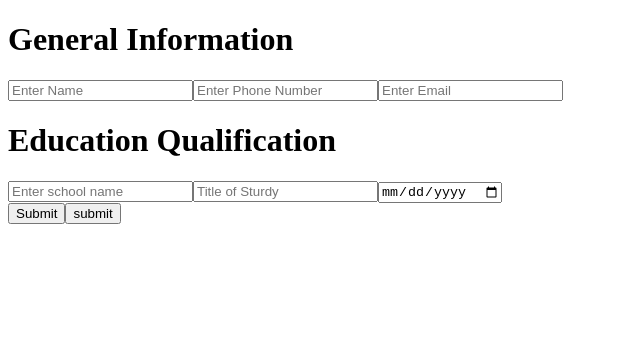
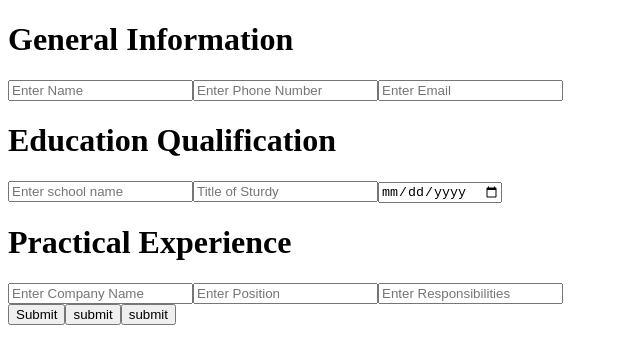
Before and after one commit to sundaymark2020/cv-application, a React (Vite) app: page / in a window 1280 px wide. Shown: the top 364 px of the page, without its empty margins (0-640 px from the left). Built offline with nearby package versions, Linux system fonts and the light colour scheme.

Commit message:
create the practiceExperience component

```diff
--- a/src/App.jsx
+++ b/src/App.jsx
@@ -1,6 +1,7 @@
 import { useState } from "react";
 import GeneralInfo from "./components/GeneralInfo";
 import EducationalExperience from "./components/EducationalExperience";
+import PracticalExperience from "./components/PracticalExperience";
 
 export default function App() {
   const [general, setGeneral] = useState({
@@ -15,9 +16,17 @@ export default function App() {
     date: "",
   });
 
+  const [experience, setExperience] = useState({
+    company: '',
+    position: '',
+    responsibility: ''
+  })
+
   const [isEditing, setIsEditing] = useState(true);
 
   const [isEditingEducation, setIsEditingEducation] = useState(true);
+
+  const [isEditingExperience, setIsEditingExperience] = useState(true);
 
   function handleChange(field, value) {
     setGeneral((prev) => ({
@@ -35,12 +44,26 @@ export default function App() {
     });
   }
 
+  function handleChangeExperience(field, value) {
+    setExperience(function (prev) {
+      return{
+        ...prev,
+        [field]: value,
+      }
+    })
+
+  }
+
   function toggleEdit() {
     setIsEditing((prev) => !prev);
   }
 
   function toggleEditEducation() {
     setIsEditingEducation((prev) => !prev);
+  }
+
+  function toggleEditExperience() {
+    setIsEditingExperience((prev) => !prev);
   }
 
   return (
@@ -56,11 +79,20 @@ export default function App() {
         onChange={handleChangeEducation}
       />
 
+      <PracticalExperience
+      data = {experience}
+      isEditingExperience = {isEditingExperience}
+      onChange = {handleChangeExperience}
+
+      />
+
       <button onClick={toggleEdit}>{isEditing ? "Submit" : "Edit"}</button>
 
       <button onClick={toggleEditEducation}>
         {isEditingEducation ? "submit" : "Edit"}
       </button>
+
+      <button onClick={toggleEditExperience}>{isEditingExperience? 'submit' : 'Edit'}</button>
     </div>
   );
 }
--- /dev/null
+++ b/src/components/PracticalExperience.jsx
@@ -0,0 +1,25 @@
+import React from 'react'
+
+export default function PracticalExperience({data,isEditingExperience,onChange}) {
+  function changeCompany(e) {
+    onChange('company', e.target.value)
+
+  }
+
+  function changePosition(e) {
+    onChange('position', e.target.value)
+  }
+
+  function changeResponsibilities(e) {
+    onChange('responsibility',e.target.value)
+
+  }
+  return (
+    <div>
+      <h1>Practical Experience</h1>
+      <input type="text"  placeholder='Enter Company Name' onChange={changeCompany}/>
+      <input type="text" placeholder='Enter Position' onChange={changePosition}/>
+      <input type="text" placeholder='Enter Responsibilities' onChange={changeResponsibilities}/>
+    </div>
+  )
+}
```
